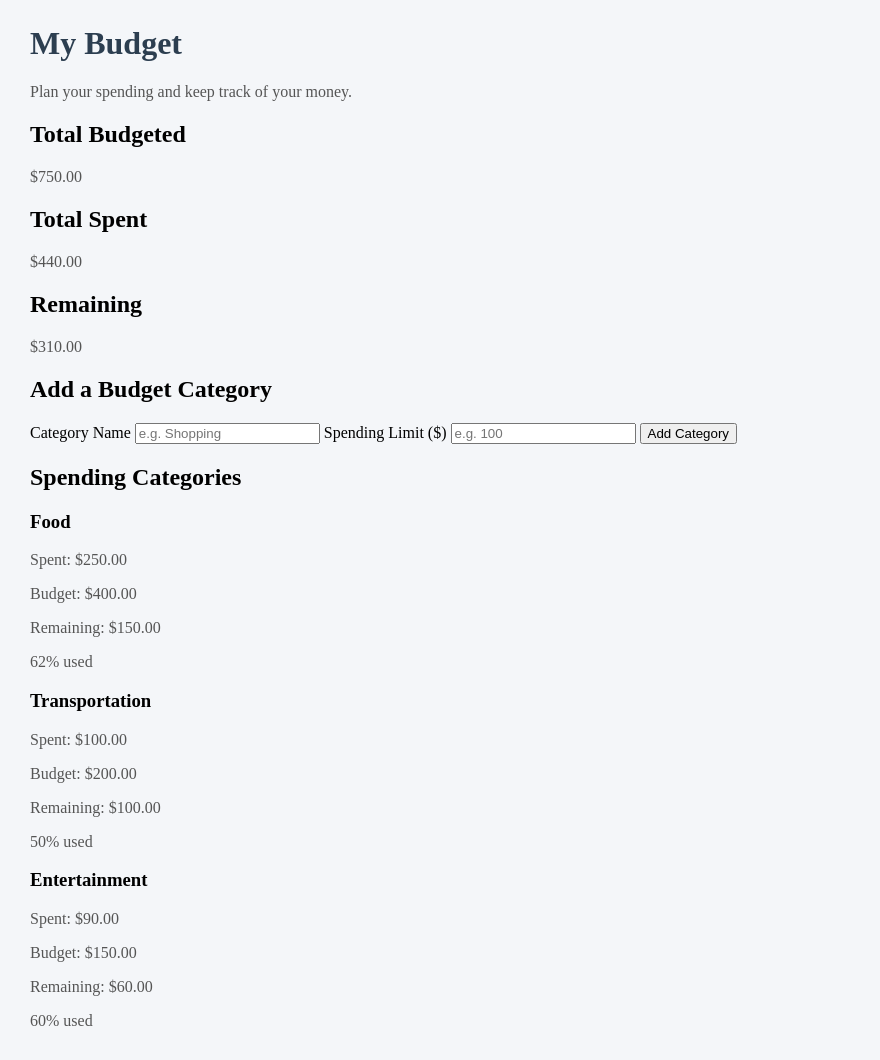
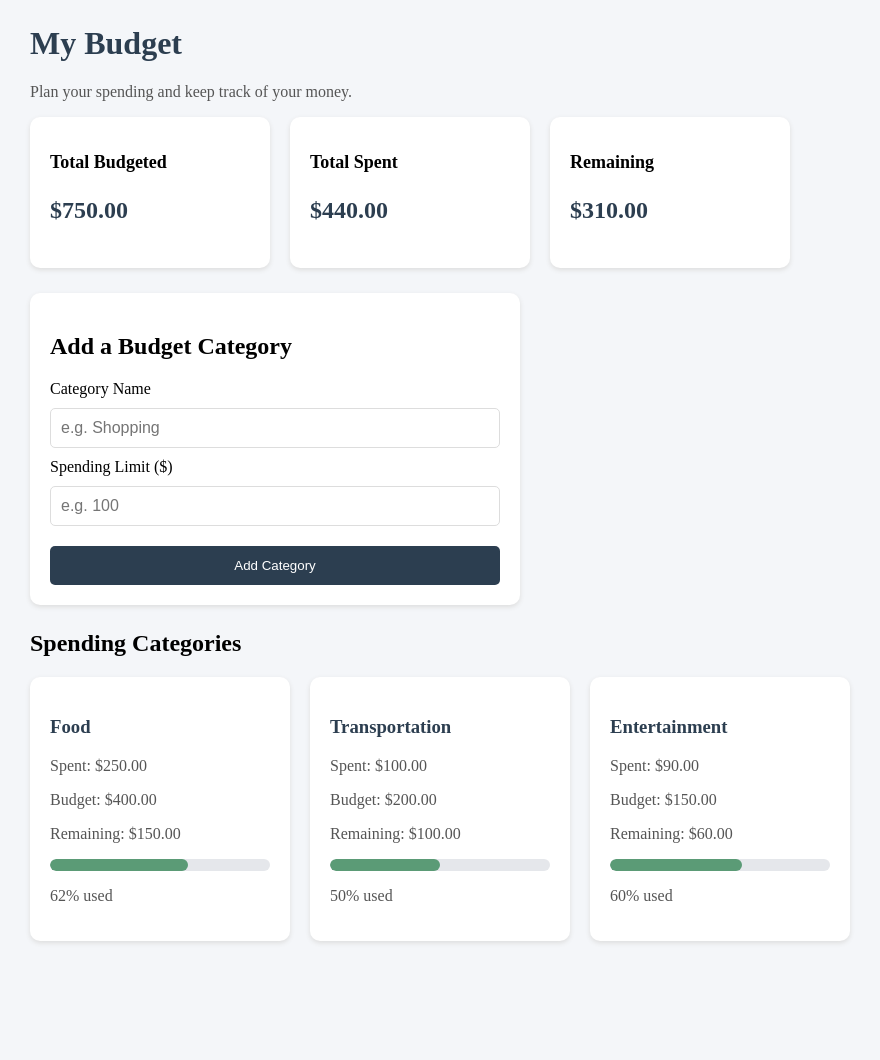
Before and after one commit to Laurence890/cash-cache, a Flask app: page /budgeting in a window 1280 px wide. Shown: the part 72-1132 px from the top of the page, without its empty margins (0-880 px from the left). After the commit the page ends 1015 px from the top, so only its background shows below. Run offline with Flask 3, Linux system fonts and the light colour scheme.

Commit message:
included budgeting.html's ui

```diff
--- a/static/style.css
+++ b/static/style.css
@@ -176,3 +176,95 @@ p {
 .gym-card {
     background-color: #fff0d9;
 }
+
+.budget-summary {
+    display: flex;
+    gap: 20px;
+    flex-wrap: wrap;
+}
+
+.budget-card {
+    background-color: white;
+    padding: 20px;
+    border-radius: 10px;
+    width: 200px;
+    box-shadow: 0 2px 5px #dddddd;
+}
+
+.budget-card h2 {
+    font-size: 18px;
+}
+
+.budget-card p {
+    font-size: 24px;
+    font-weight: bold;
+    color: #2c3e50;
+}
+
+.budget-form-card {
+    background-color: white;
+    padding: 20px;
+    border-radius: 10px;
+    box-shadow: 0 2px 5px #dddddd;
+    max-width: 450px;
+    margin-top: 25px;
+    margin-bottom: 25px;
+}
+
+.budget-form-card form {
+    display: flex;
+    flex-direction: column;
+    gap: 10px;
+}
+
+.budget-form-card input {
+    padding: 10px;
+    border: 1px solid #dddddd;
+    border-radius: 5px;
+    font-size: 16px;
+}
+
+.budget-button {
+    background-color: #2c3e50;
+    color: white;
+    padding: 12px;
+    border: none;
+    border-radius: 5px;
+    cursor: pointer;
+    margin-top: 10px;
+}
+
+.budget-button:hover {
+    background-color: #405a73;
+}
+
+.budget-categories {
+    display: flex;
+    flex-wrap: wrap;
+    gap: 20px;
+}
+
+.budget-category-card {
+    background-color: white;
+    padding: 20px;
+    border-radius: 10px;
+    width: 220px;
+    box-shadow: 0 2px 5px #dddddd;
+}
+
+.budget-category-card h3 {
+    color: #2c3e50;
+}
+
+.budget-progress {
+    height: 12px;
+    background-color: #e5e7eb;
+    border-radius: 10px;
+    overflow: hidden;
+}
+
+.budget-progress-fill {
+    height: 100%;
+    background-color: #5b9b76;
+    border-radius: 10px;
+}
--- a/templates/budgeting.html
+++ b/templates/budgeting.html
@@ -50,7 +50,7 @@
 
         <div class="budget-progress">
             <div class="budget-progress-fill"
-                 style="width: {{ budget.percentage }}%">
+                 style="width: {{ budget.percentage }}%;">
             </div>
         </div>
 
```
